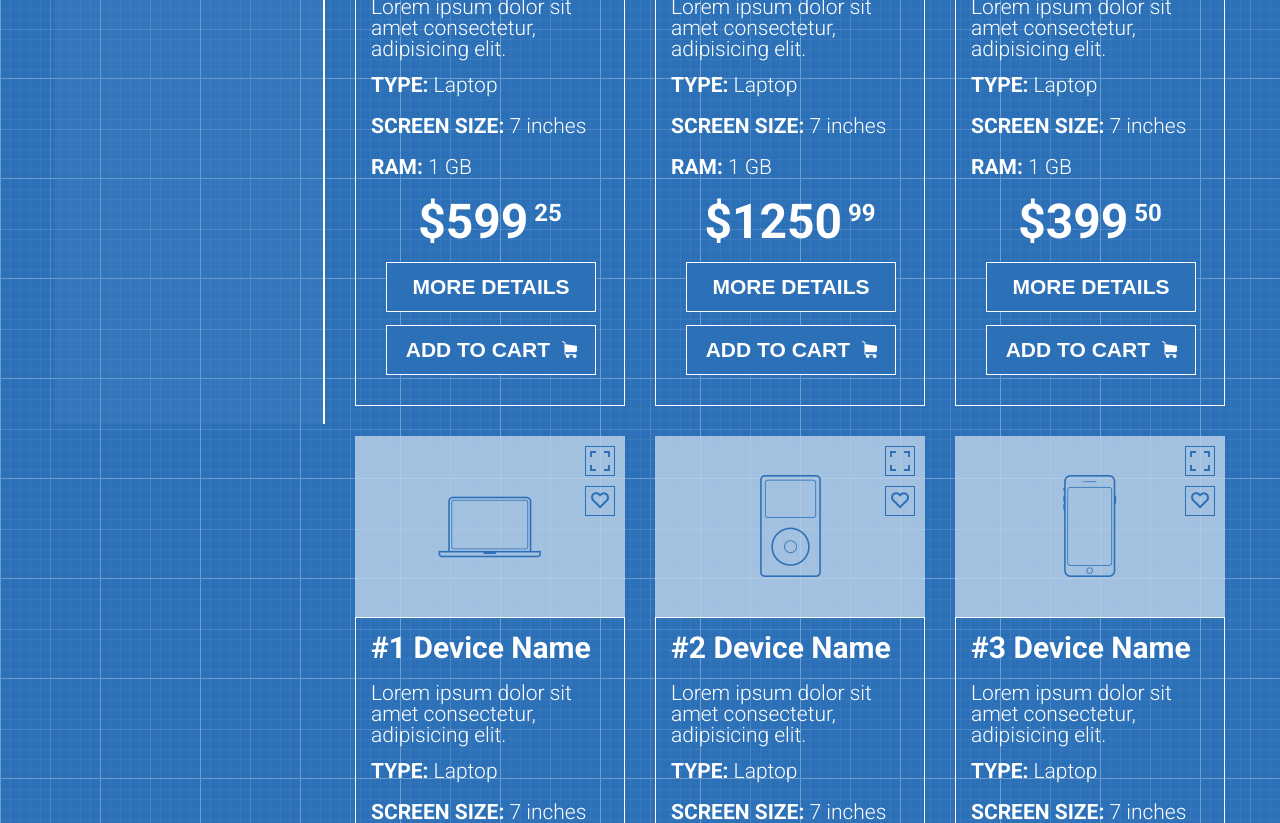
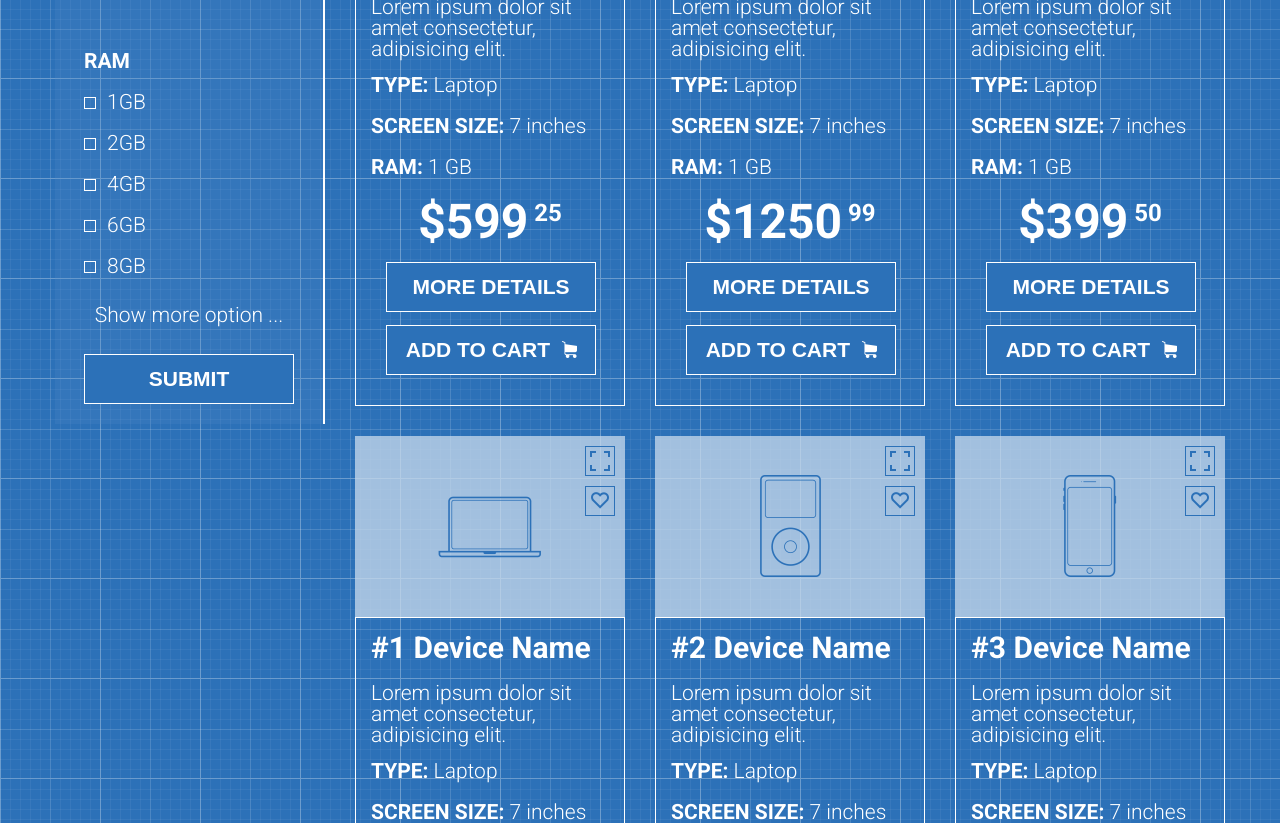
Before and after one commit to darynakondor/shop-project, a plain HTML site: page index.html in a window 1280 px wide. Shown: the part 522-1345 px from the top of the page. Drawn offline with Linux system fonts and the light colour scheme.

Commit message:
add a filter to the main part

```diff
--- a/index.html
+++ b/index.html
@@ -62,8 +62,68 @@
         <div class="container">
             <div class="row">
                 <div class="col-md-3">
-                    <div class="device-type">
-
+                    <div class="filter">
+                        <div class="device-type">
+                            <h3 class="feature">Device type</h3>
+                            <div>
+                                <input type="checkbox" id="laptop" name="laptop">
+                                <label for="laptop">Laptop</label>
+                            </div>
+                            <div>
+                                <input type="checkbox" id="tablet" name="tablet">
+                                <label for="tablet">Tablet</label>
+                            </div>
+                        </div>
+                        <div class="color">
+                            <h3 class="feature">Color</h3>
+                            <div>
+                                <input type="checkbox" id="black" name="black">
+                                <label for="black">Black</label>
+                            </div>
+                            <div>
+                                <input type="checkbox" id="red" name="red">
+                                <label for="red">Red</label>
+                            </div>
+                            <div>
+                                <input type="checkbox" id="green" name="green">
+                                <label for="green">Green</label>
+                            </div>
+                            <div>
+                                <input type="checkbox" id="blue" name="blue">
+                                <label for="blue">Blue</label>
+                            </div>
+                            <div>
+                                <input type="checkbox" id="orange" name="orange">
+                                <label for="orange">Orange</label>
+                            </div>
+                        </div>
+                        <div class="ram">
+                            <h3 class="feature">Ram</h3>
+                            <div>
+                                <input type="checkbox" id="gb-1" name="gb-1">
+                                <label for="gb-1">1GB</label>
+                            </div>
+                            <div>
+                                <input type="checkbox" id="gb-2" name="gb-2">
+                                <label for="gb-2">2GB</label>
+                            </div>
+                            <div>
+                                <input type="checkbox" id="gb-4" name="gb-4">
+                                <label for="gb-4">4GB</label>
+                            </div>
+                            <div>
+                                <input type="checkbox" id="gb-6" name="gb-6">
+                                <label for="gb-6">6GB</label>
+                            </div>
+                            <div>
+                                <input type="checkbox" id="gb-8" name="gb-8">
+                                <label for="gb-8">8GB</label>
+                            </div>
+                        </div>
+                        <div class="more-option">Show more option ...</div>
+                        <div class="submit">
+                            <button type="submit">Submit</button>
+                        </div>
                     </div>
                 </div>
                 <div class="col-md-9">
--- a/style.css
+++ b/style.css
@@ -228,11 +228,73 @@ input:focus {
     border-top: solid 1px rgba(255, 255, 255);
 }
 
-.device-type {
+.filter {
     width: 270px;
     height: 845px;
     background-color: rgba(86, 141, 198, .2);
     border-right: solid 2px rgba(255, 255, 255);
+    padding-top: 33px;
+    font-weight: 300;
+    font-size: 21px;
+    color: rgba(255, 255, 255);
+}
+
+.filter>div {
+    width: 210px;
+    margin: 0 auto;
+}
+
+.filter > div > div {
+    padding-bottom: 20px;
+}
+
+.filter>div>div:last-child {
+    padding-bottom: 55px;
+}
+
+.filter .ram div:last-child {
+    padding-bottom: 0px;
+}
+
+.filter .feature {
+    font-weight: 700;
+    text-transform: uppercase;
+    padding-bottom: 20px;
+}
+
+.filter input[type = "checkbox"] {
+    display: none;
+}
+
+.filter input[type = "checkbox"]:checked + label::before {
+    background-color: rgba(255, 255, 255);
+}
+
+.filter label::before {
+    content: "";
+    display: inline-block;
+    width: 10px;
+    height: 10px;
+    border: 1px solid rgba(255, 255, 255);
+    margin-right: 11px;
+    cursor: pointer;
+}
+
+.filter .more-option {
+    padding: 28px 0px;
+    text-align: center;
+}
+
+.filter .submit button {
+    width: 210px;
+    height: 50px;
+    background-color: #2c71b8;
+    border: 1px solid rgba(255, 255, 255);
+    color: rgba(255, 255, 255);
+    font-weight: 700;
+    font-size: 21px;
+    text-transform: uppercase;
+    cursor: pointer;
 }
 
 .tab {
```
